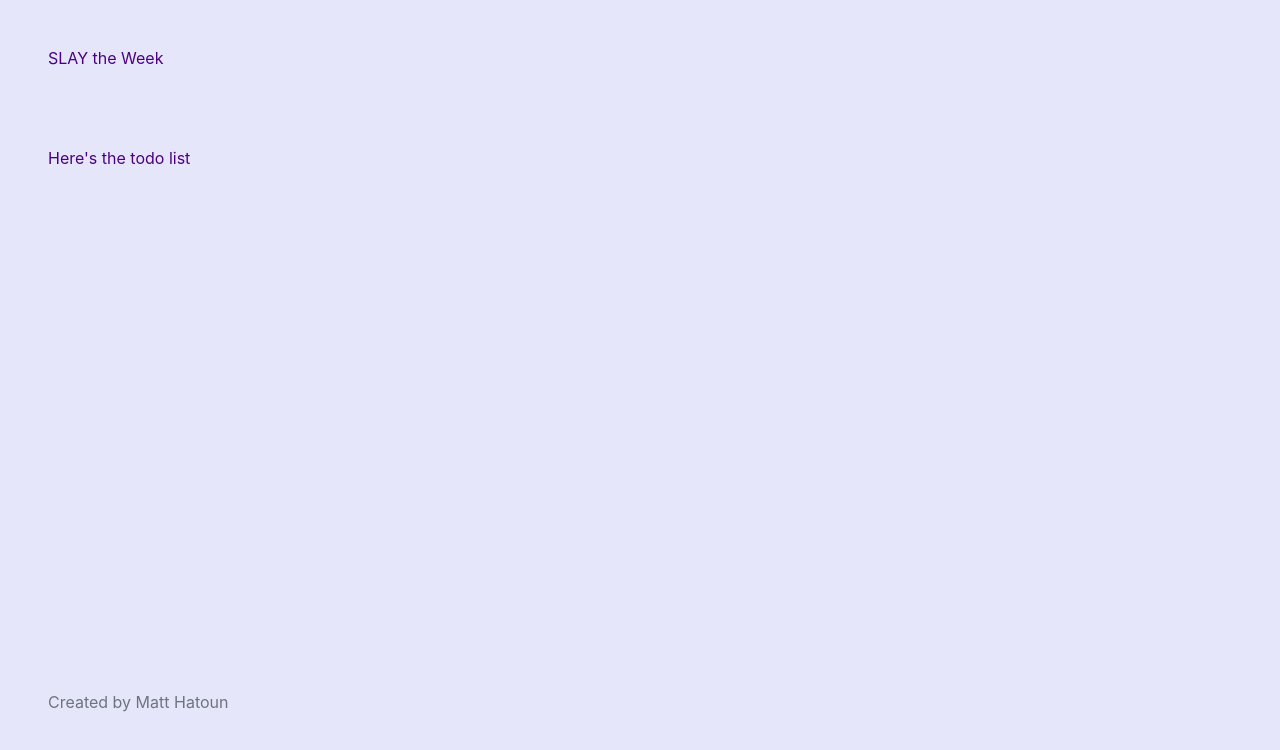
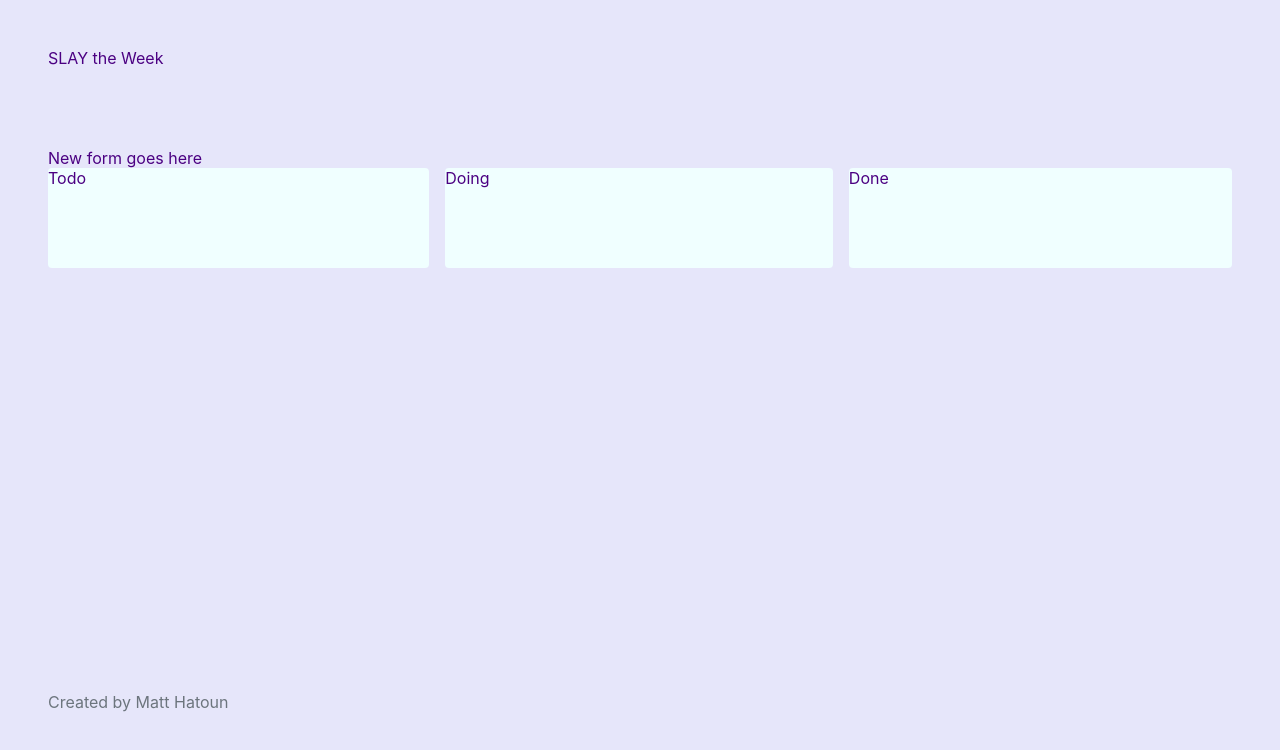
Before and after one commit to mhatoun/slay-the-week, a React (Create React App) app: page / in a window 1280 px wide. Shown: the top 750 px of the page. Built offline with nearby package versions, Linux system fonts and the light colour scheme.

Commit message:
basic list layout

```diff
--- a/src/App.css
+++ b/src/App.css
@@ -1,3 +1,14 @@
+:root {
+  --standard-text-color: #4B0082;
+  --standard-background-color: #E6E6FA;
+
+}
+
+body {
+  background-color: var(--standard-background-color);
+  color: var(--standard-text-color);
+}
+
 #header {
   padding: 3rem;
 }
@@ -11,7 +22,28 @@
   padding: 3rem;
 }
 
+#lists {
+  gap: 1rem;
+  .list {
+    background-color: azure;
+    min-width: 200px;
+    min-height: 100px;
+  }
+}
+
 /* Utilities */
 .color-muted {
   color: #6c757d;
 }
+.display-flex {
+  display: flex;
+}
+.flex-grow-1 {
+  flex-grow: 1;
+}
+.rounded-corners {
+  border-radius: 0.25rem;
+}
+.flex-wrap {
+  flex-wrap: wrap;
+}
--- a/src/App.js
+++ b/src/App.js
@@ -1,13 +1,20 @@
 import './App.css';
 import Header from './Header';
 import Footer from './Footer';
+import NewTodo from './NewTodo';
+import List from './List';
 
 function App() {
   return (
     <div id="app">
       <Header />
       <div id="content">
-          Here's the todo list
+        <NewTodo />
+        <div id="lists" className="display-flex flex-wrap">
+          <List name="Todo" />
+          <List name="Doing" />
+          <List name="Done" />
+        </div>
       </div>
       <Footer />
     </div>
--- /dev/null
+++ b/src/List.js
@@ -0,0 +1,13 @@
+import React from 'react';
+
+const List = ({name}) => {
+  return (
+    <div className='list flex-grow-1 rounded-corners'>
+      <div className='list-title'>
+        {name}
+      </div>
+    </div>
+  );
+};
+
+export default List;
--- /dev/null
+++ b/src/NewTodo.js
@@ -0,0 +1,11 @@
+import React from 'react';
+
+const NewTodo = () => {
+  return (
+    <div>
+      New form goes here
+    </div>
+  );
+};
+
+export default NewTodo;
--- a/src/index.css
+++ b/src/index.css
@@ -5,7 +5,4 @@ body {
     sans-serif;
   -webkit-font-smoothing: antialiased;
   -moz-osx-font-smoothing: grayscale;
-  background-color: #E6E6FA;
-  color: #4B0082;
-
 }
```
